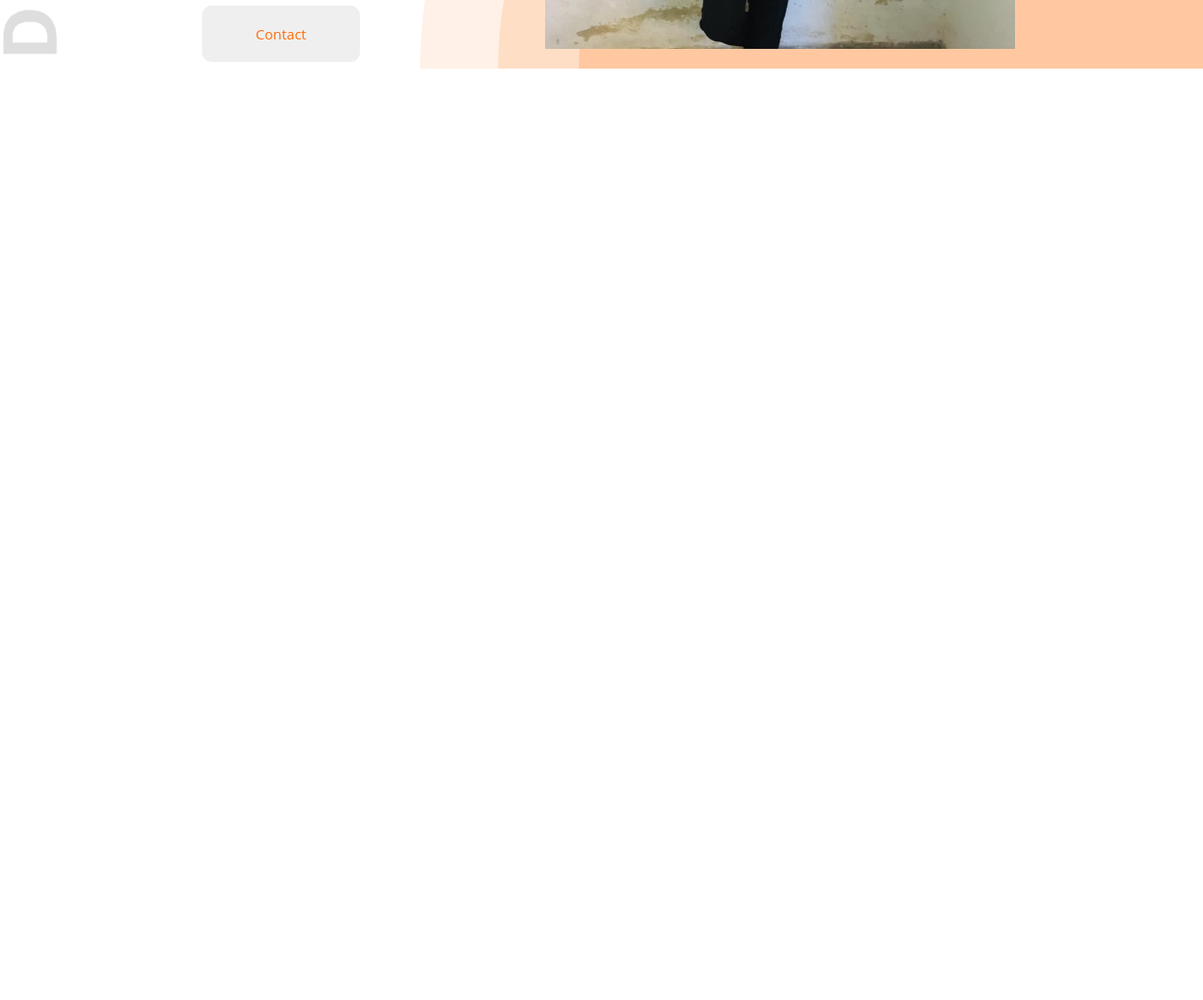
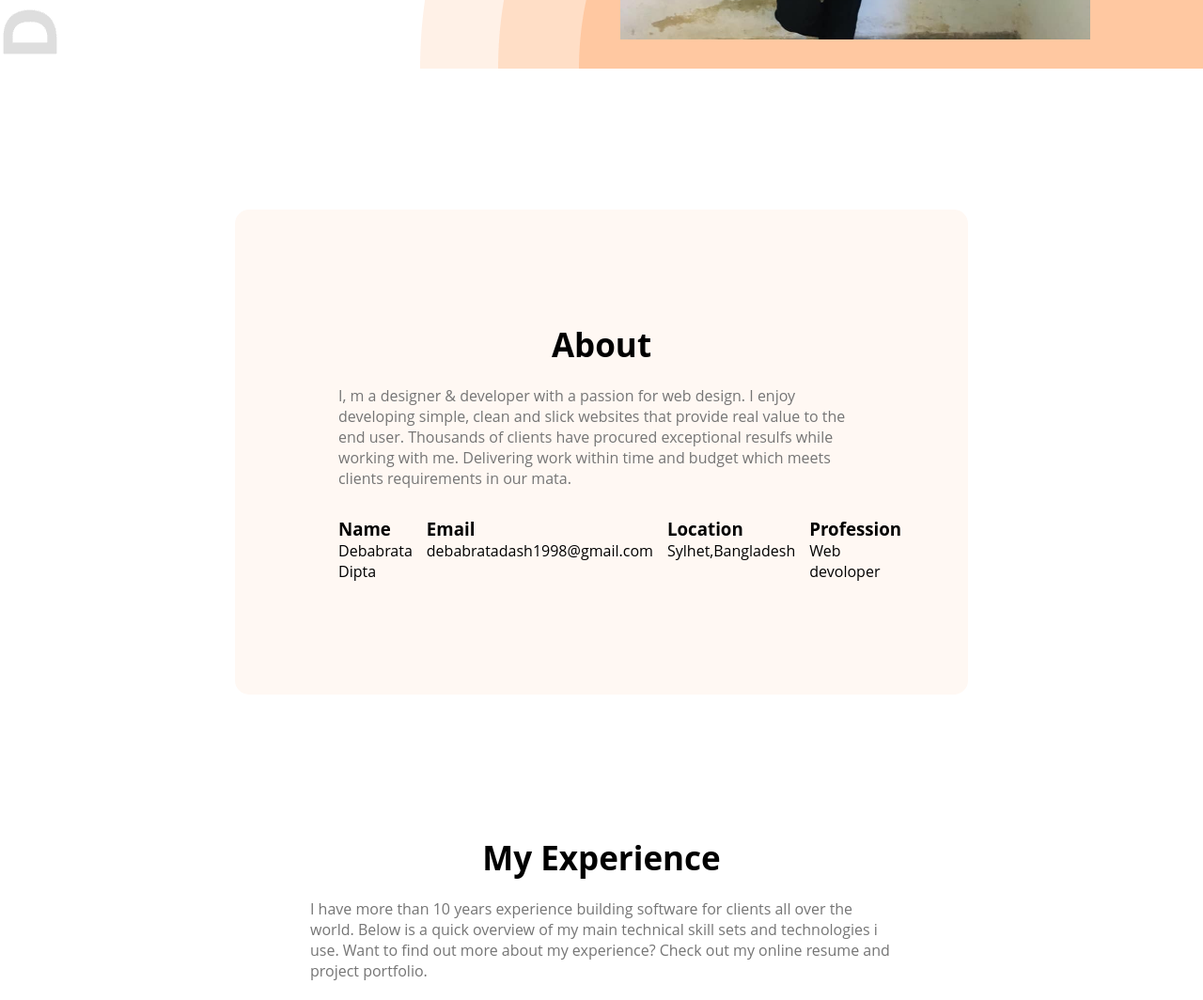
Before and after one commit to DebabrataDipta/my-personal-portfolio, a plain HTML site: page index.html in a window 1280 px wide. Shown: the part 557-1621 px from the top of the page at 94% size. Before the commit the page ends 800 px from the top, so only its background shows below. Drawn offline with Linux system fonts and the light colour scheme.

Commit message:
newly added

```diff
--- a/index.html
+++ b/index.html
@@ -33,8 +33,34 @@
         </div>
     </div>
     </header>
-    <main>
+    <main id="main">
+        <section class="about">
+            <h3 class="about-title">About</h3>
+            <p class="about-description">I, m a designer & developer with a passion for web design. I enjoy developing simple, clean and slick websites that provide real value to the end user. Thousands of clients have procured exceptional resulfs while working with me. Delivering work within time and budget which meets clients requirements in our mata.</p>
+        <div class="details-container">
+            <div class="about-info">
+                <h3 class="info-title">Name</h3>
+                <p class="info-description">Debabrata Dipta</p>
+            </div>
+            <div class="about-info">
+                <h3 class="info-title">Email</h3>
+                <p class="info-description">debabratadash1998@gmail.com</p>
+            </div>
+            <div class="about-info">
+                <h3 class="info-title">Location</h3>
+                <p class="info-description">Sylhet,Bangladesh</p>
+            </div>
+            <div class="about-info">
+                <h3 class="info-title">Profession</h3>
+                <p class="info-description">Web devoloper</p>
+            </div>
+        </section>
+        <!-- What i do -->
+        <section class="skill">
+            <h2 class="skill-title">My Experience</h2>
+            <p class="skill-description">I have more than 10 years experience building software for clients all over the world. Below is a quick overview of my main technical skill sets and technologies i use. Want to find out more about my experience? Check out my online resume and project portfolio.</p>
 
+        </section>
     </main>
 </body>
 </html>
--- a/styles/style1.css
+++ b/styles/style1.css
@@ -43,7 +43,7 @@
     /* margin-right: 30px; */
 }
 .banner-description{
-    margin-right: 40px;
+    margin-right: 60px;
 }
 .title-first{
     font-weight: 500;
@@ -60,7 +60,7 @@
     color:  #757575;;
 }
 .banner-image{
-    margin-right: 180px;
+    margin-right: 100px;
 }
 .btn-primary1{
     width: 168px;
@@ -92,3 +92,37 @@
     background-position: right bottom,left;
     height: 630px;
 }
+.about{
+    margin: 150px 250px;
+    background-color:  #FFF8F3;
+    border-radius: 15px;
+    border-style: none;
+    padding: 120px 110px;
+}
+.about-title{
+    text-align: center;
+    font-size: 35px;
+    font-weight: 700px;
+}
+.about-description{
+    margin-top: 20px;
+    color: #757575;
+}
+.details-container{
+    display: flex;
+    margin-top: 30px;
+    justify-content: space-around;
+}
+.about-info{
+    margin-right: 15px;
+}
+.skill-title{
+    font-size:35px;
+    font-weight: 700;
+    text-align: center;
+}
+.skill-description{
+    margin: 20px 330px;
+     color: #757575;
+
+}
```
